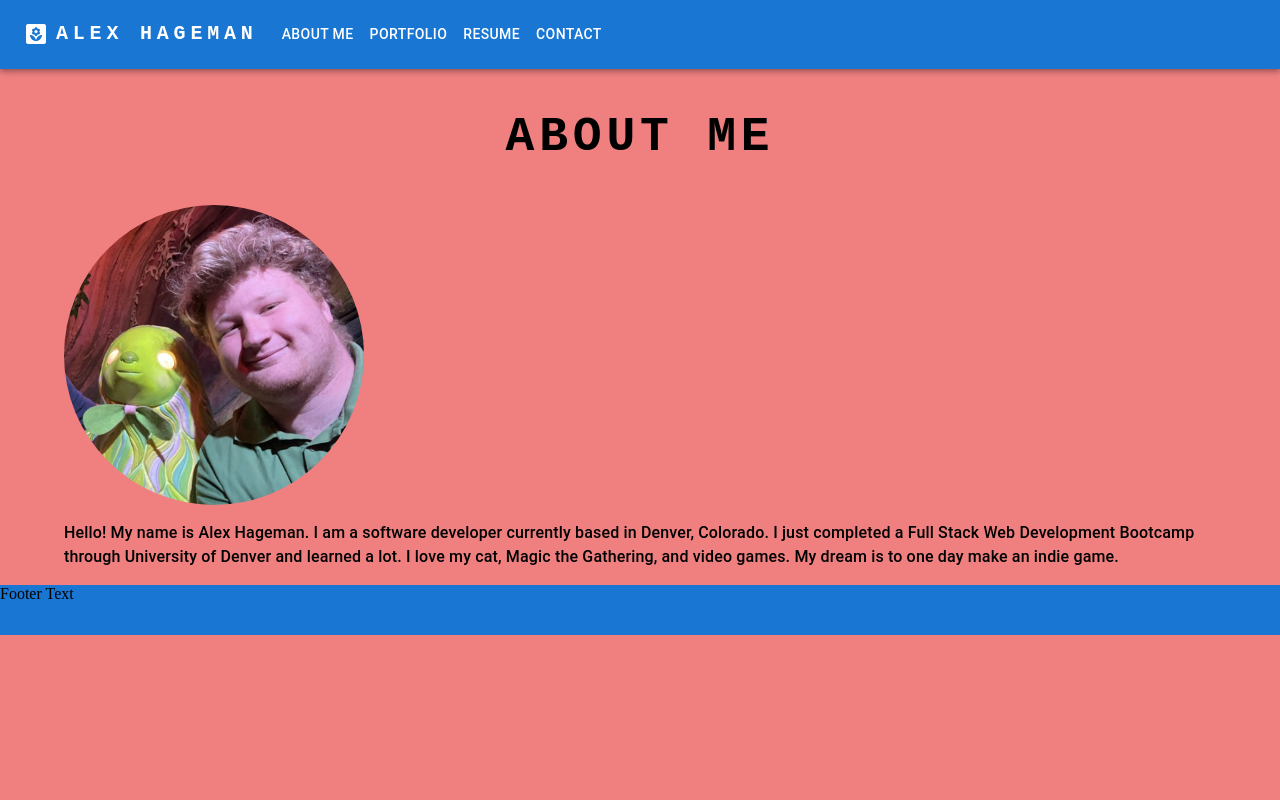
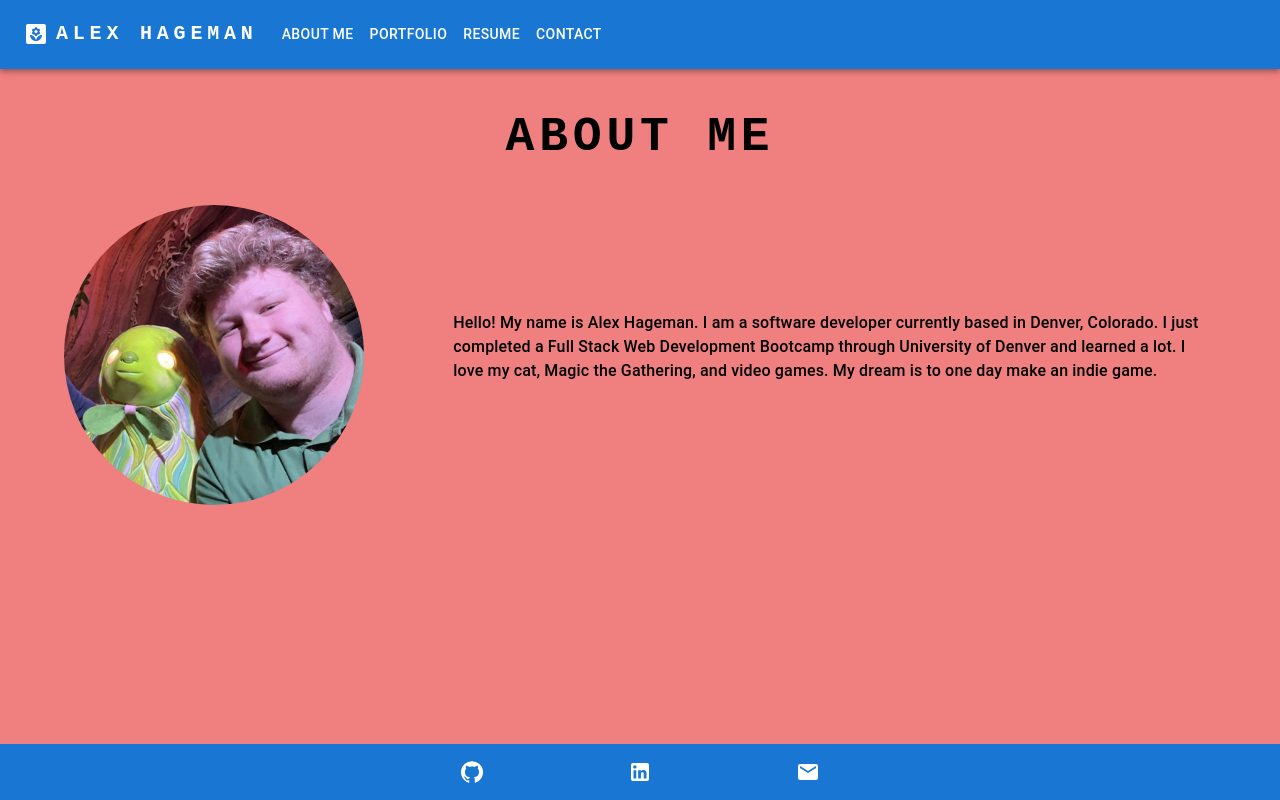
Before and after one commit to ahageman27/portfio-v2, a React (Create React App) app: page / in a window 1280 px wide. Built offline with nearby package versions, Linux system fonts and the light colour scheme.

Commit message:
fixed footer color

```diff
--- a/package.json
+++ b/package.json
@@ -1,7 +1,7 @@
 {
   "name": "portfolio-v2",
   "version": "0.1.0",
-  "homepage": "https://ahageman27.github.io/portfolio-v2/",
+  "homepage": "https://ahageman27.github.io/portfolio-v2",
   "private": true,
   "dependencies": {
     "@emotion/react": "^11.9.3",
--- a/src/components/AboutMe.js
+++ b/src/components/AboutMe.js
@@ -29,9 +29,9 @@ const AboutMe = (props) => {
       <Grid
         container
         spacing={2}
-        sx={{ display: "flex", alignItems: "center" }}
+        sx={{ display: "flex", alignItems: "center", justifyContent: "center"}}
       >
-        <Grid item xs={12}>
+        <Grid item sm={12} md={4}>
           <Avatar
             alt="Alex Hageman"
             src={ProfilePic}
@@ -41,7 +41,7 @@ const AboutMe = (props) => {
             }}
           />
         </Grid>
-        <Grid item xs={12}>
+        <Grid item sm={12} md={8}>
           <Typography paragraph={true} sx={{ fontWeight: 500 }}>
             Hello! My name is Alex Hageman. I am a software developer currently
             based in Denver, Colorado. I just completed a Full Stack Web
--- a/src/components/Footer.js
+++ b/src/components/Footer.js
@@ -1,26 +1,39 @@
-import React, { Component } from "react";
+import * as React from "react";
+import Box from "@mui/material/Box";
+import BottomNavigation from "@mui/material/BottomNavigation";
+import BottomNavigationAction from "@mui/material/BottomNavigationAction";
+import LinkedInIcon from "@mui/icons-material/LinkedIn";
+import GitHubIcon from "@mui/icons-material/GitHub";
+import EmailIcon from "@mui/icons-material/Email";
+import { Paper } from "@mui/material";
 
-import styled from "styled-components";
-import Typography from "@mui/material/Typography";
-
-const FooterContainer = styled.div`
-  bottom: 0;
-  width: 100% !important;
-  height: 50px !important ;
-  background: #1976d2;
-  display: flex;
-  min-height: 5vh;
-  flex-direction: column;
-`;
-
-class Footer extends Component {
-  render() {
-    return (
-      <FooterContainer>
-        <Typography variant="title">Footer Text</Typography>
-      </FooterContainer>
-    );
-  }
-}
+const Footer = () => {
+  return (
+    <Paper style={{ color: "primary" }}>
+      <Box>
+        <BottomNavigation id="footer">
+          <BottomNavigationAction
+            href="https://github.com/ahageman27"
+            label="GitHub"
+            style={{ color: "white" }}
+            icon={<GitHubIcon />}
+          />
+          <BottomNavigationAction
+            href="https://www.linkedin.com/in/alex-hageman-254157234"
+            label="Linkedin"
+            style={{ color: "white" }}
+            icon={<LinkedInIcon />}
+          />
+          <BottomNavigationAction
+            href="mailto:ahageman27@gmail.com"
+            label="Email"
+            style={{ color: "white" }}
+            icon={<EmailIcon />}
+          />
+        </BottomNavigation>
+      </Box>
+    </Paper>
+  );
+};
 
 export default Footer;
--- a/src/components/Header.js
+++ b/src/components/Header.js
@@ -13,18 +13,8 @@ const Header = ({
   showResumeHandler,
   showContactHandler,
 }) => {
-
-const [value, setValue] = React.useState(0);
-
   return (
-
-
-    <AppBar
-      onChange={(event, newValue) => {
-        setValue(newValue);
-      }}
-      position="static"
-    >
+    <AppBar position="static">
       <Container maxWidth="xl">
         <Toolbar disableGutters>
           <YardIcon sx={{ display: { xs: "none", md: "flex" }, mr: 1 }} />
--- a/src/style.css
+++ b/src/style.css
@@ -2,3 +2,10 @@ body {
     margin: 0;
     background-color: lightcoral;
 }
+
+#footer {
+    position: fixed;
+    bottom: 0;
+    width: 100%;
+    background-color: #1976D2
+}
```
